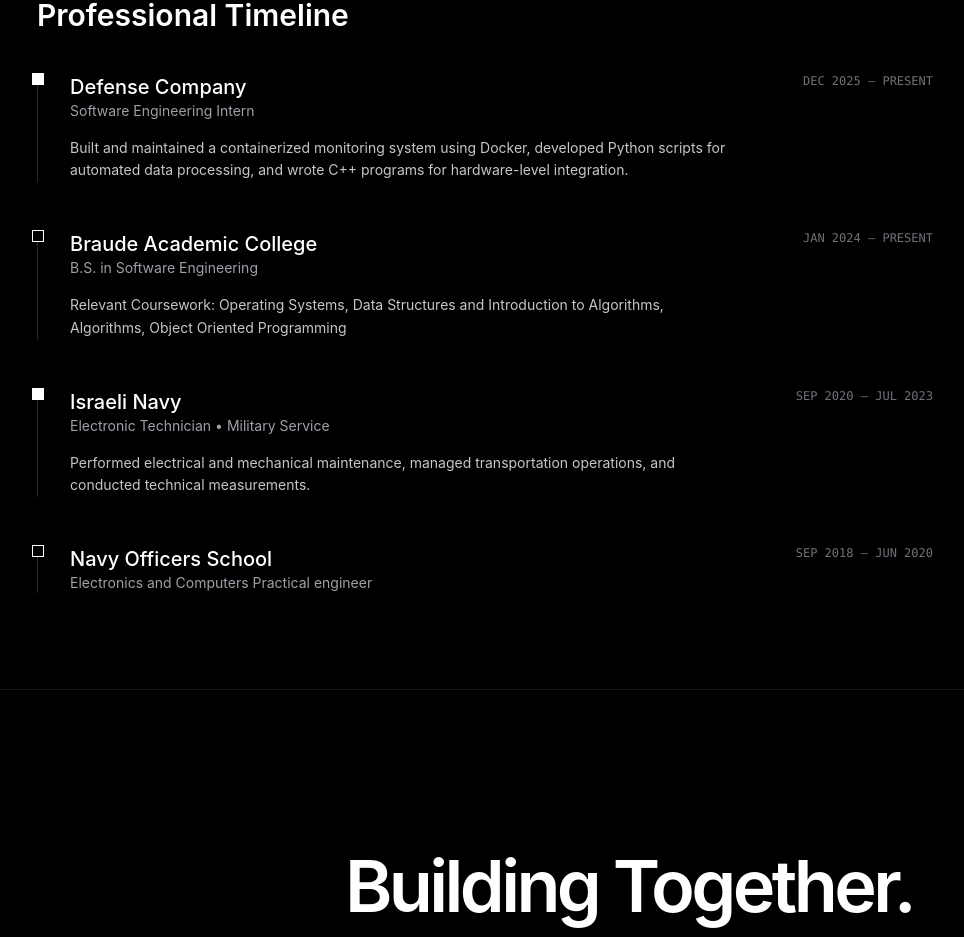
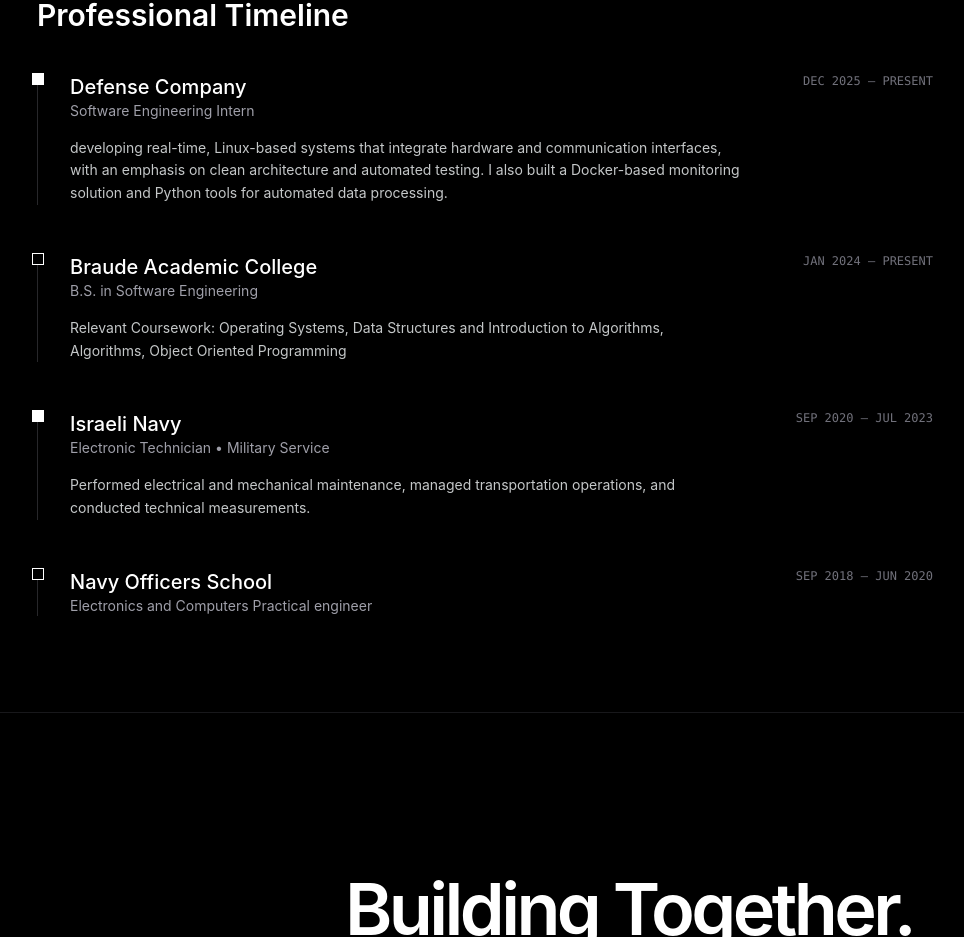
Before and after one commit to oshriagronov/vibe-portfolio, a React (Vite) app: page / in a window 1280 px wide. Shown: the part 1514-2451 px from the top of the page, without its empty margins (11-975 px from the left). Built offline with nearby package versions, Linux system fonts and the light colour scheme; no server answers.

Commit message:
feat: updated cv and job desc

```diff
--- a/src/constants.ts
+++ b/src/constants.ts
@@ -11,7 +11,7 @@ export const USER_INFO = {
   email: "perch-robe-drool@duck.com",
   summary: [
     "I'm a passionate developer who loves turning ideas into real products.",
-    "Constantly sharpening my skills in modern programming languages, frameworks, and cutting-edge technologies."
+    "Constantly sharpening my skills in modern programming languages, frameworks, and cutting-edge technologies.",
   ],
   status: "Currently: Defense Company",
   githubUrl: "https://github.com/oshriagronov",
@@ -42,7 +42,8 @@ export const TIMELINE = [
     company: "Defense Company",
     role: "Software Engineering Intern",
     period: "DEC 2025 — PRESENT",
-    description: "Built and maintained a containerized monitoring system using Docker, developed Python scripts for automated data processing, and wrote C++ programs for hardware-level integration.",
+    description:
+      "developing real-time, Linux-based systems that integrate hardware and communication interfaces, with an emphasis on clean architecture and automated testing. I also built a Docker-based monitoring solution and Python tools for automated data processing.",
     type: "work",
   },
   {
@@ -50,7 +51,8 @@ export const TIMELINE = [
     company: "Braude Academic College",
     role: "B.S. in Software Engineering",
     period: "JAN 2024 — PRESENT",
-    description: "Relevant Coursework: Operating Systems, Data Structures and Introduction to Algorithms, Algorithms, Object Oriented Programming",
+    description:
+      "Relevant Coursework: Operating Systems, Data Structures and Introduction to Algorithms, Algorithms, Object Oriented Programming",
     type: "edu",
   },
   {
@@ -58,7 +60,8 @@ export const TIMELINE = [
     company: "Israeli Navy",
     role: "Electronic Technician • Military Service",
     period: "SEP 2020 — JUL 2023",
-    description: "Performed electrical and mechanical maintenance, managed transportation operations, and conducted technical measurements.",
+    description:
+      "Performed electrical and mechanical maintenance, managed transportation operations, and conducted technical measurements.",
     type: "work",
   },
   {
```
Also changed, not shown: 1 other file (tests, documents, lock files or other folders).
